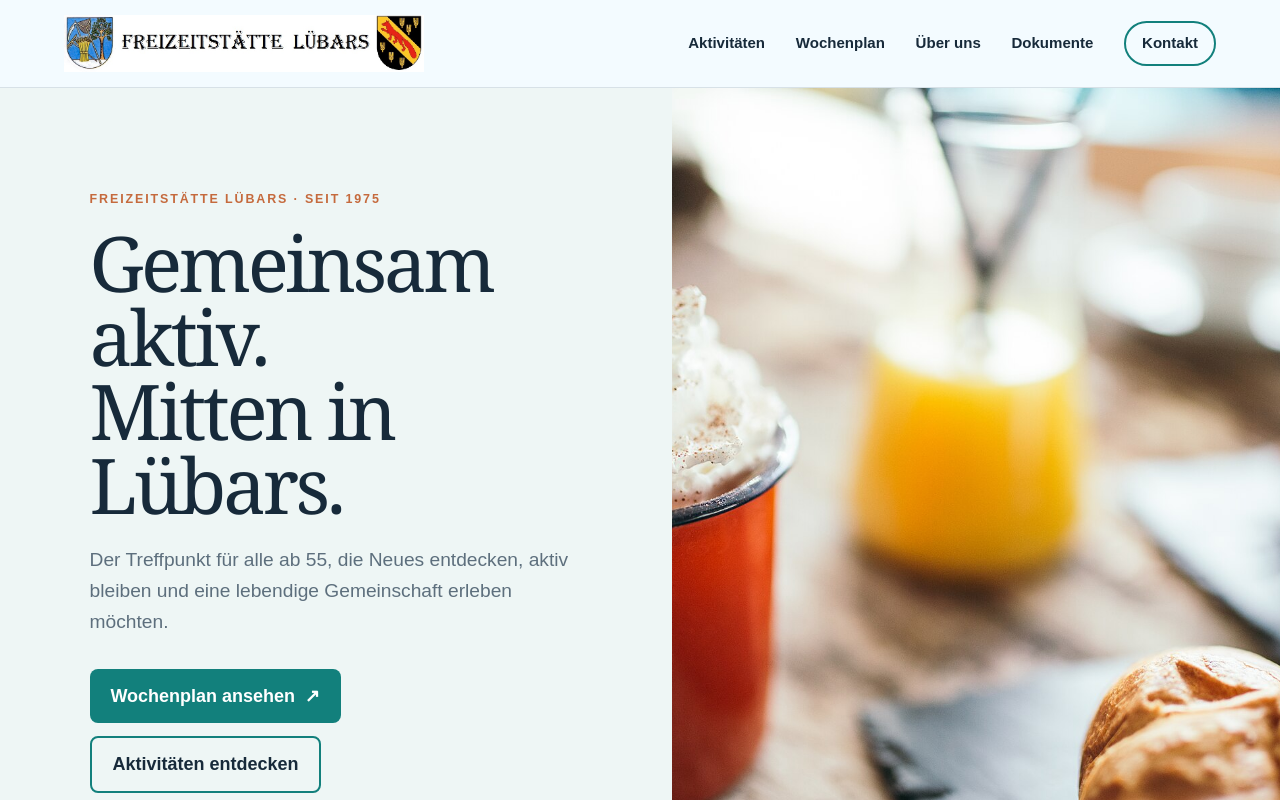
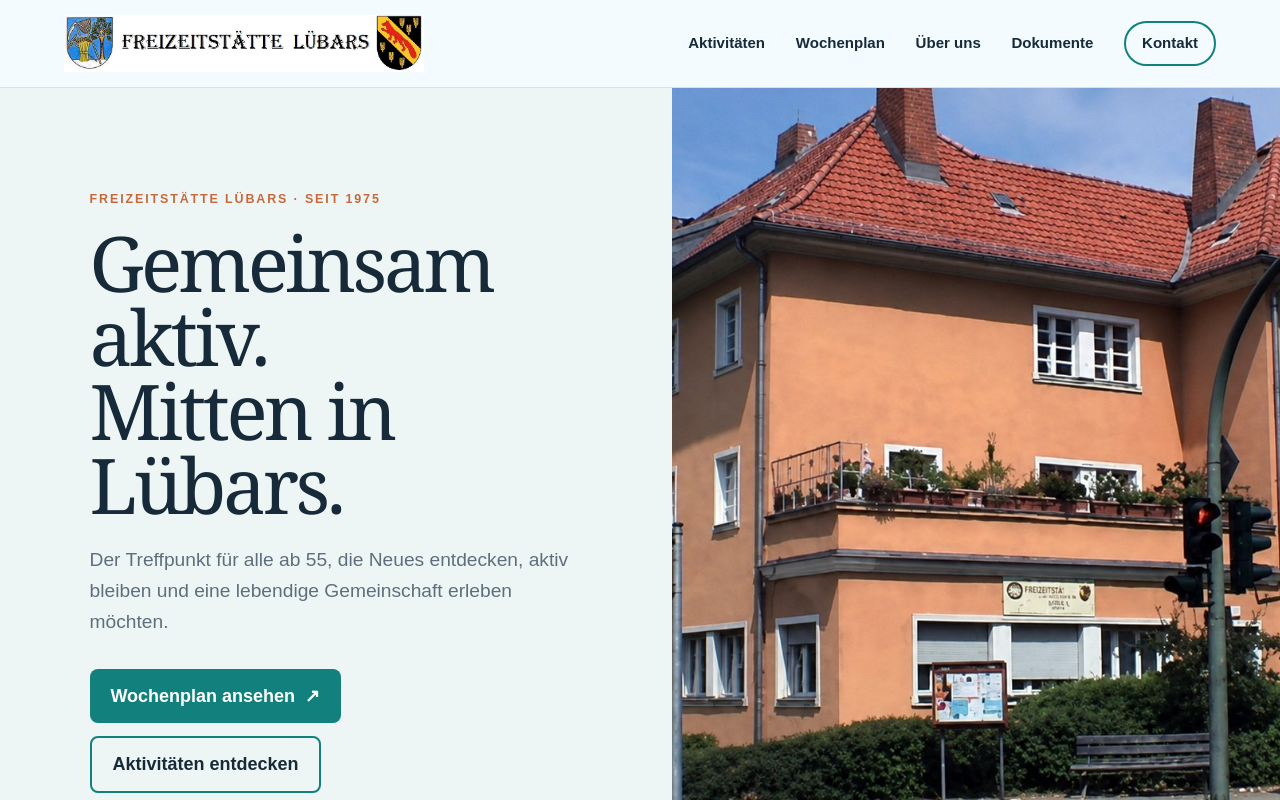
Before and after one commit to eb58/senioren-luebars.berlin, a Next.js app: page / in a window 1280 px wide. Shown: the top 800 px of the page. Built offline with nearby package versions, Linux system fonts and the light colour scheme.

Commit message:
Clubhaus als Hero-Bild, Kaffee-Kuchen in Über-uns-Abschnitt

```diff
--- a/app/page.tsx
+++ b/app/page.tsx
@@ -96,7 +96,7 @@ export default function Home() {
             <div className="hero-fact"><span className="status-dot" /> Clubabend jeden Donnerstag ab 16:30 Uhr</div>
           </div>
           <div className="hero-image">
-            <Image src="/kaffee-kuchen.jpg" alt="Heißgetränk mit Sahne und Gebäck auf einem Cafétisch" fill sizes="(max-width: 800px) 100vw, 48vw" priority />
+            <Image src="/clubhaus.jpg" alt="Das Clubhaus der Freizeitstätte Lübars am Vierrutenberg" fill sizes="(max-width: 800px) 100vw, 48vw" priority />
             <div className="hero-card"><strong>Einfach vorbeikommen</strong><span>Gäste sind herzlich willkommen.</span></div>
           </div>
         </section>
@@ -175,8 +175,8 @@ export default function Home() {
             </dl>
           </div>
           <figure className="story-image">
-            <Image src="/clubhaus.jpg" alt="Das Clubhaus der Freizeitstätte Lübars am Vierrutenberg" fill sizes="(max-width: 850px) 100vw, 48vw" />
-            <figcaption>Unser Treffpunkt am Vierrutenberg</figcaption>
+            <Image src="/kaffee-kuchen.jpg" alt="Heißgetränk mit Sahne und Gebäck auf einem Cafétisch" fill sizes="(max-width: 850px) 100vw, 48vw" />
+            <figcaption>Kaffee und Kuchen in gemütlicher Runde</figcaption>
           </figure>
         </section>
 
```
